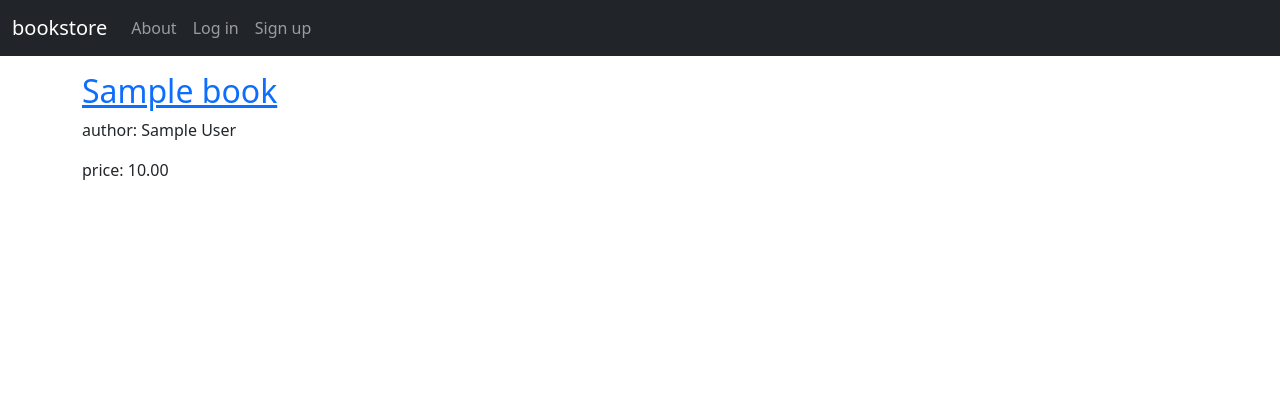
After one commit to menendezg/book-store, a Django app: page /books/00000000-0000-0000-0000-000000000001/ in a window 1280 px wide. The commit adds this page. Shown: the top 420 px of the page. Run offline with Django 5.2, Linux system fonts and the light colour scheme; tables that the repository leaves empty hold one stand-in row (values such as "Sample post").

Commit message:
Add books app

```diff
--- /dev/null
+++ b/books/apps.py
@@ -0,0 +1,6 @@
+from django.apps import AppConfig
+
+
+class BooksConfig(AppConfig):
+    default_auto_field = 'django.db.models.BigAutoField'
+    name = 'books'
--- /dev/null
+++ b/books/models.py
@@ -0,0 +1,18 @@
+from django.db import models
+from django.urls import reverse
+import uuid
+
+# Create your models here.
+class Book(models.Model):
+    id = models.UUIDField(
+        primary_key=True, default=uuid.uuid4, editable=False
+    )
+    title = models.CharField(max_length=200)
+    author = models.CharField(max_length=200)
+    price = models.DecimalField(max_digits=6, decimal_places=2)
+
+    def __str__(self):
+        return self.title
+
+    def get_absolute_url(self):
+        return reverse("book_detail", args=[str(self.id)])
--- /dev/null
+++ b/books/urls.py
@@ -0,0 +1,7 @@
+from django.urls import path
+from .views import BookListView, BookDetailView
+
+urlpatterns = [
+    path('', BookListView.as_view(), name='book_list'),
+    path("<uuid:pk>/", BookDetailView.as_view(), name="book_detail"),
+]
--- /dev/null
+++ b/books/views.py
@@ -0,0 +1,13 @@
+from django.shortcuts import render
+from django.views.generic import ListView, DetailView
+from .models import Book
+
+class BookListView(ListView):
+    model = Book
+    context_object_name = 'book_list'
+    template_name = 'books/book_list.html'
+
+class BookDetailView(DetailView):
+    model = Book
+    context_object_name = "book"
+    template_name = "books/book_detail.html"
--- a/django_project/settings.py
+++ b/django_project/settings.py
@@ -46,6 +46,7 @@ INSTALLED_APPS = [
     # Local
     "accounts.apps.AccountsConfig",
     "pages.apps.PagesConfig",
+    "books.apps.BooksConfig",
 ]
 
 MIDDLEWARE = [
--- a/django_project/urls.py
+++ b/django_project/urls.py
@@ -22,4 +22,5 @@ urlpatterns = [
     path("accounts/", include("allauth.urls")),
     path("accounts/", include("accounts.urls")),
     path("", include("pages.urls")),
+    path("books/", include("books.urls"))
 ]
--- a/templates/_base.html
+++ b/templates/_base.html
@@ -3,7 +3,8 @@
 <head>
     <meta charset="UTF-8">
     <meta name="viewport" content="width=device-width, initial-scale=1.0">
-    <link href="https://cdn.jsdelivr.net/npm/bootstrap@5.3.3/dist/css/bootstrap.min.css" rel="stylesheet" integrity="sha384-QWTKZyjpPEjISv5WaRU9OFeRpok6YctnYmDr5pNlyT2bRjXh0JMhjY6hW+ALEwIH" crossorigin="anonymous">
+    <link href="https://cdn.jsdelivr.net/npm/bootstrap@5.3.3/dist/css/bootstrap.min.css" rel="stylesheet"
+          integrity="sha384-QWTKZyjpPEjISv5WaRU9OFeRpok6YctnYmDr5pNlyT2bRjXh0JMhjY6hW+ALEwIH" crossorigin="anonymous">
     <link rel="stylesheet" href="{% static "css/base.css" %}">
     <title>{% block title %}Bookstore{% endblock title %}</title>
 </head>
@@ -11,7 +12,8 @@
 <nav class="navbar navbar-expand-md navbar-dark fixed-top bg-dark">
     <div class="container-fluid">
         <a class="navbar-brand" href="#">bookstore</a>
-            <button class="navbar-toggler" type="button" data-bs-toggle="collapse" data-bs-target="#navbarCollapse" aria-controls="navbarCollapse" aria-expanded="false" aria-label="Toggle navigation">
+        <button class="navbar-toggler" type="button" data-bs-toggle="collapse" data-bs-target="#navbarCollapse"
+                aria-controls="navbarCollapse" aria-expanded="false" aria-label="Toggle navigation">
             <span class="navbar-toggler-icon"></span>
         </button>
         <div class="collapse navbar-collapse" id="navbarCollapse">
@@ -27,6 +29,9 @@
                         </form> {% endcomment %}
                         <a class="nav-link" href="{% url "account_logout" %}">Log out </a>
                     </li>
+                    <li class="nav-item">
+                        <a class="nav-link" href="{% url "book_list" %}">Books</a>
+                    </li>
                 {% else %}
                     <li class="nav-item">
                         <a class="nav-link" href="{% url "account_login" %}">Log in</a>
@@ -41,11 +46,15 @@
 </nav>
 
 <div class="container">
-        {% block content%}
+    {% block content %}
     {% endblock %}
 </div>
-    <script src="https://cdn.jsdelivr.net/npm/@popperjs/core@2.11.8/dist/umd/popper.min.js" integrity="sha384-I7E8VVD/ismYTF4hNIPjVp/Zjvgyol6VFvRkX/vR+Vc4jQkC+hVqc2pM8ODewa9r" crossorigin="anonymous"></script>
-    <script src="https://cdn.jsdelivr.net/npm/bootstrap@5.3.3/dist/js/bootstrap.min.js" integrity="sha384-0pUGZvbkm6XF6gxjEnlmuGrJXVbNuzT9qBBavbLwCsOGabYfZo0T0to5eqruptLy" crossorigin="anonymous"></script>
+<script src="https://cdn.jsdelivr.net/npm/@popperjs/core@2.11.8/dist/umd/popper.min.js"
+        integrity="sha384-I7E8VVD/ismYTF4hNIPjVp/Zjvgyol6VFvRkX/vR+Vc4jQkC+hVqc2pM8ODewa9r"
+        crossorigin="anonymous"></script>
+<script src="https://cdn.jsdelivr.net/npm/bootstrap@5.3.3/dist/js/bootstrap.min.js"
+        integrity="sha384-0pUGZvbkm6XF6gxjEnlmuGrJXVbNuzT9qBBavbLwCsOGabYfZo0T0to5eqruptLy"
+        crossorigin="anonymous"></script>
 <script src="{% static "js/base.js" %}"></script>
 
 
--- /dev/null
+++ b/templates/books/book_detail.html
@@ -0,0 +1,9 @@
+{% extends "_base.html" %}
+{% block title %}{{ book.title }}{% endblock %}
+{% block content %}
+	<div class="book-detail">
+        <h2><a href="">{{ book.title }}</a></h2>
+        <p>author: {{ book.author }}</p>
+        <p>price: {{ book.price }}</p>
+    </div>
+{% endblock %}
```
Also changed, not shown: books/admin.py (added, +11 -0 lines), books/tests.py (added, +33 -0 lines), templates/books/book_list.html (added, +13 -0 lines), books/__init__.py (added), books/migrations/0001_initial.py (added), books/migrations/__init__.py (added). Lines whose indentation alone changed are shown as unchanged.
